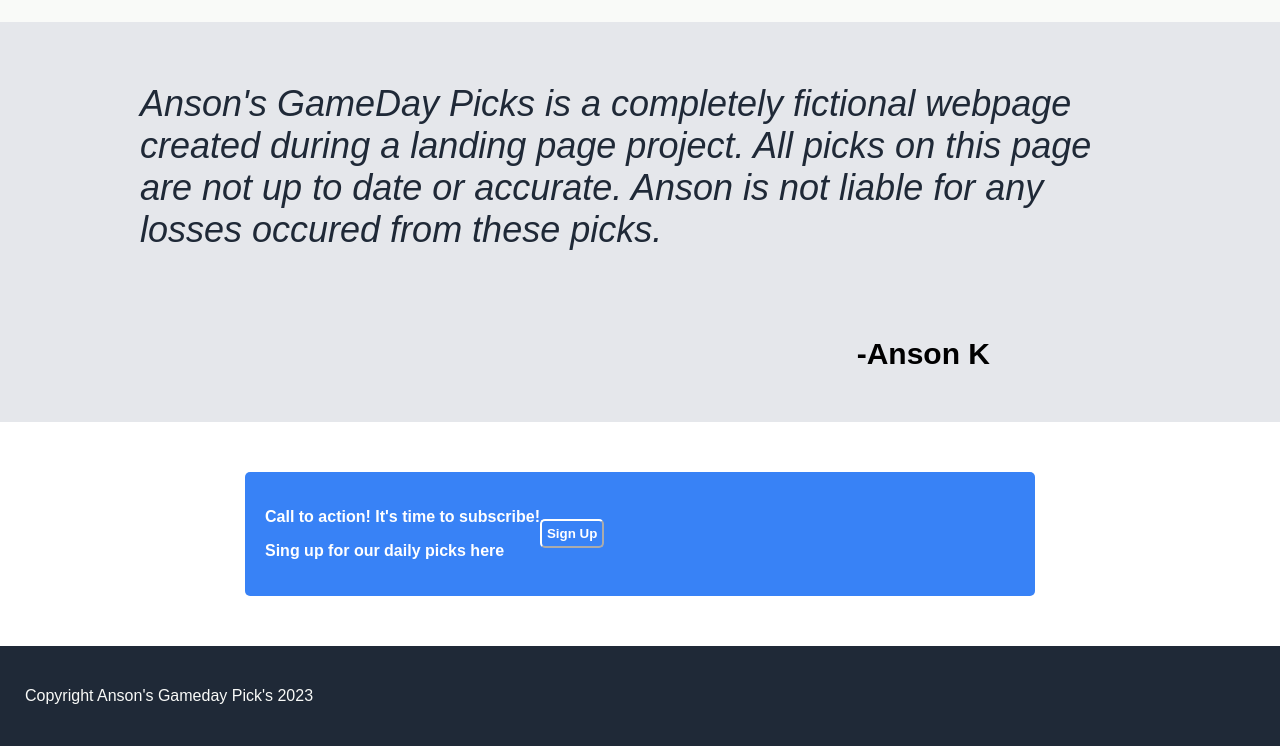
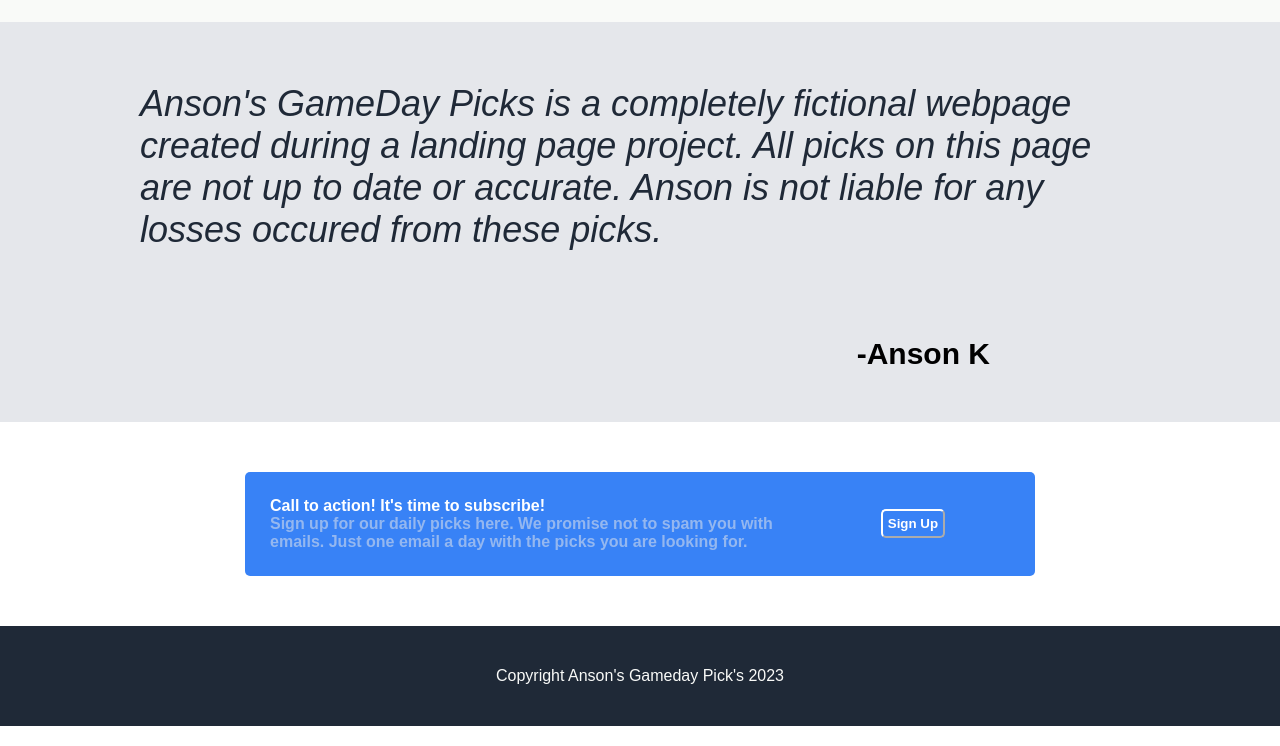
Before and after one commit to kunjapper/landing-page-project, a plain HTML site: page index.html in a window 1280 px wide. Shown: the part 638-1384 px from the top of the page. Drawn offline with Linux system fonts and the light colour scheme.

Commit message:
visually the page looks good

```diff
--- a/index.html
+++ b/index.html
@@ -74,8 +74,8 @@
 <div class="actionContainer">
     <div class="callToActionSection">
         <div class="divLeft">
-            <p>Call to action! It's time to subscribe!</p>
-            <p>Sing up for our daily picks here</p>
+            <p class="lineOne">Call to action! It's time to subscribe!</p>
+            <p class="lineTwo">Sign up for our daily picks here. We promise not to spam you with emails. Just one email a day with the picks you are looking for.</p>
         </div>
         <div class="divRight">
             <button class="callToAction">Sign Up</button>
--- a/stylesheet.css
+++ b/stylesheet.css
@@ -60,15 +60,12 @@ background-color: #1F2937;
     max-width: 500px;
     flex: 1 1 auto;
     margin-left: auto;
-    outline: 1px solid rgb(0, 4, 255);
-
 }
 
 .rightHero{
     display: flex;
     flex: 1 1 auto;
     padding: 25px;
-    outline: 1px solid red;
     max-width: fit-content;
     margin-right: auto;
 }
@@ -180,17 +177,33 @@ h1{
     border-radius: 5px;
     padding: 20px;
 }
+.lineOne{
+    margin: 0%;
+}
+.lineTwo{
+    color: #e5e7eb88;
+    margin: 0%;
+}
 
 .divLeft{
+    display: flex;
+    flex-direction: column;
+    flex: 1 1 auto;
+    justify-content: center;
+    padding: 5px;
 
 }
 
 .divRight{
-
+    display: flex;
+    flex: 1 1 50%;
+    justify-content: center;
 }
 
 
 .footer{
-    text-align: center;
     padding: 25px;
+    justify-content: center;
+    margin-left: auto;
+    margin-right: auto;
 }
```
